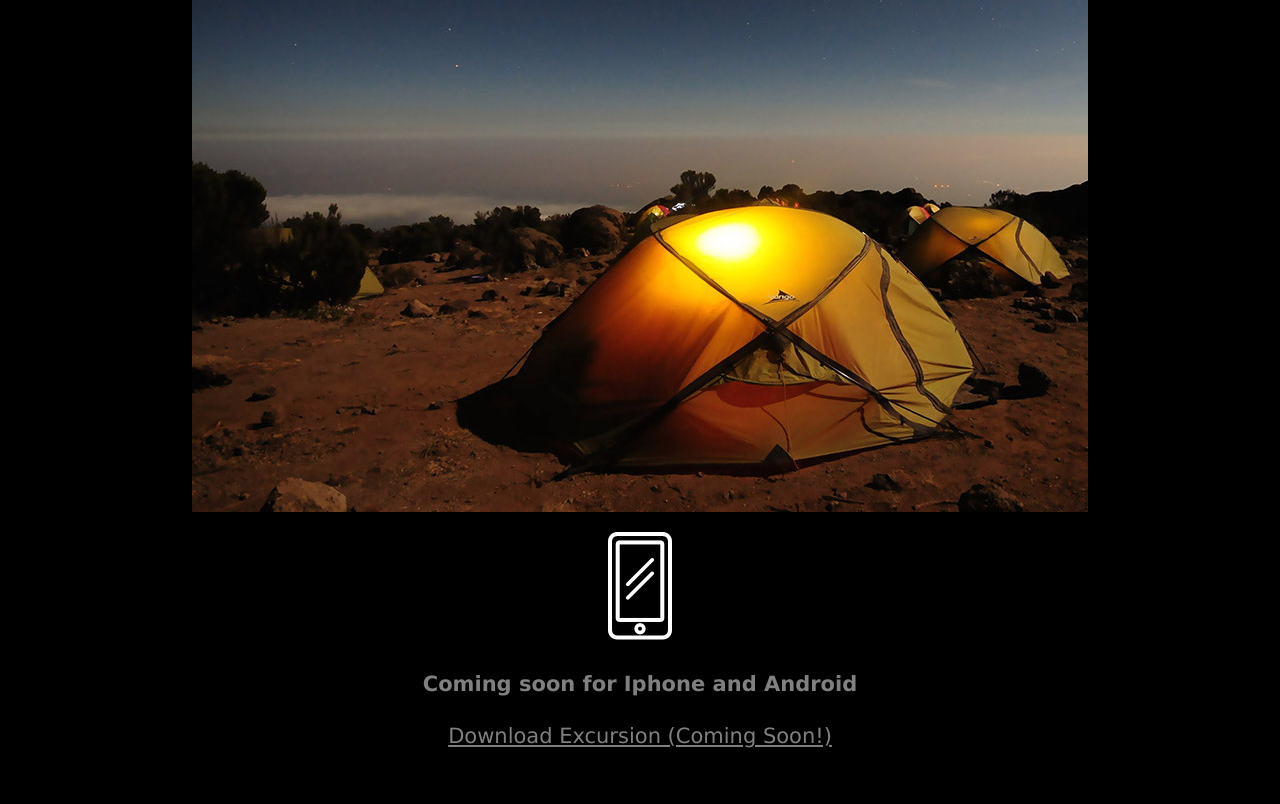
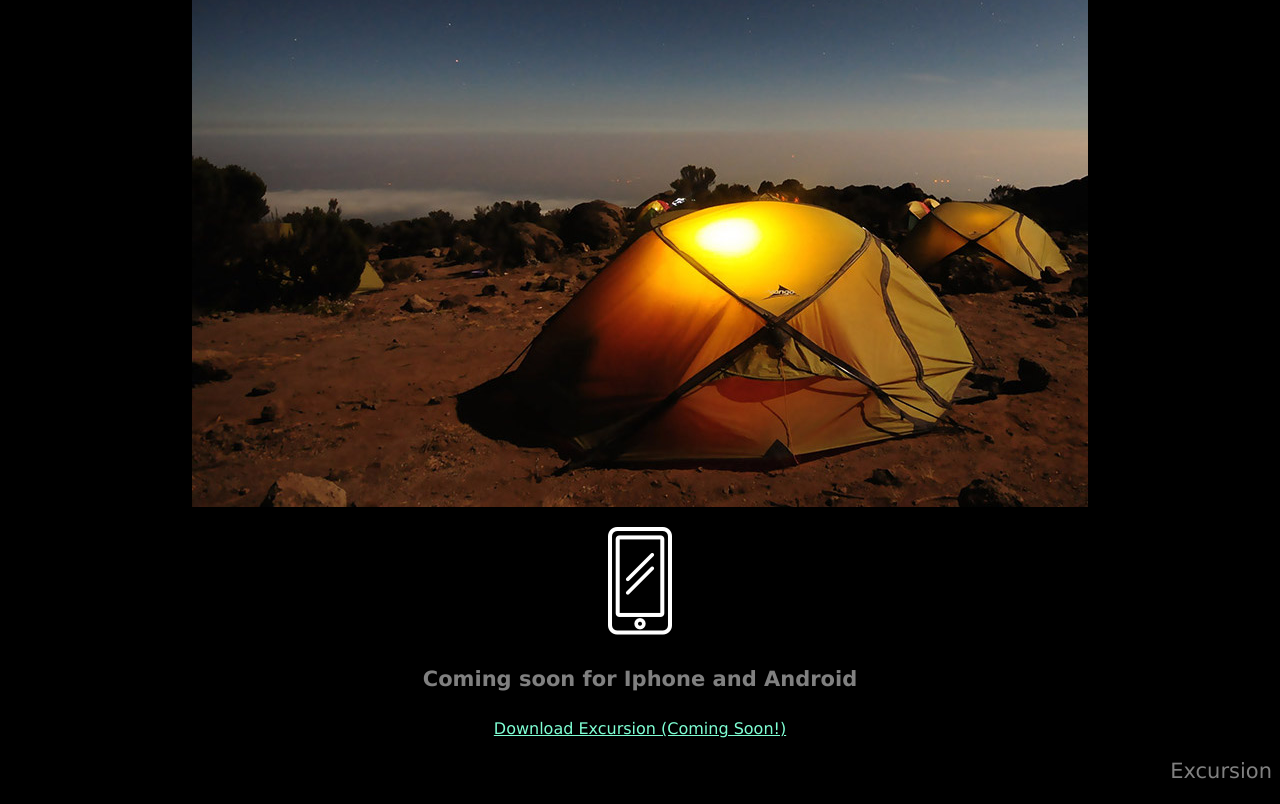
Before and after one commit to Soko77788/excursion, a plain HTML site: page Index.html in a window 1280 px wide. Shown: the part 478-1282 px from the top of the page. Drawn offline with Linux system fonts and the light colour scheme.

Commit message:
sytles correction

```diff
--- a/Index.html
+++ b/Index.html
@@ -19,6 +19,8 @@
 <h4 class="header--sub-header">Excursion remembers places you like, and recommends new points of interest around you.</h4>
 <p><img src="resources/images/camp.jpg"> </p>
 <p><img src="resources/images/phone.png"></p>
-</body><h4 class="header--sub-header">Coming soon for Iphone and Android</h4>
+<h4 class="header--sub-header">Coming soon for Iphone and Android</h4>
 <p><a class="link--cta" href="#">Download Excursion (Coming Soon!)</a></p>
+
 <p class="footer--copyright"> Excursion </p>
+</body>
--- a/resources/css/style.css
+++ b/resources/css/style.css
@@ -28,7 +28,7 @@ color: gray;
 
 }
 
-.link--cta {
+.footer--copyright {
 font-size:21px;
 color: grey;
 text-align: right;
```
